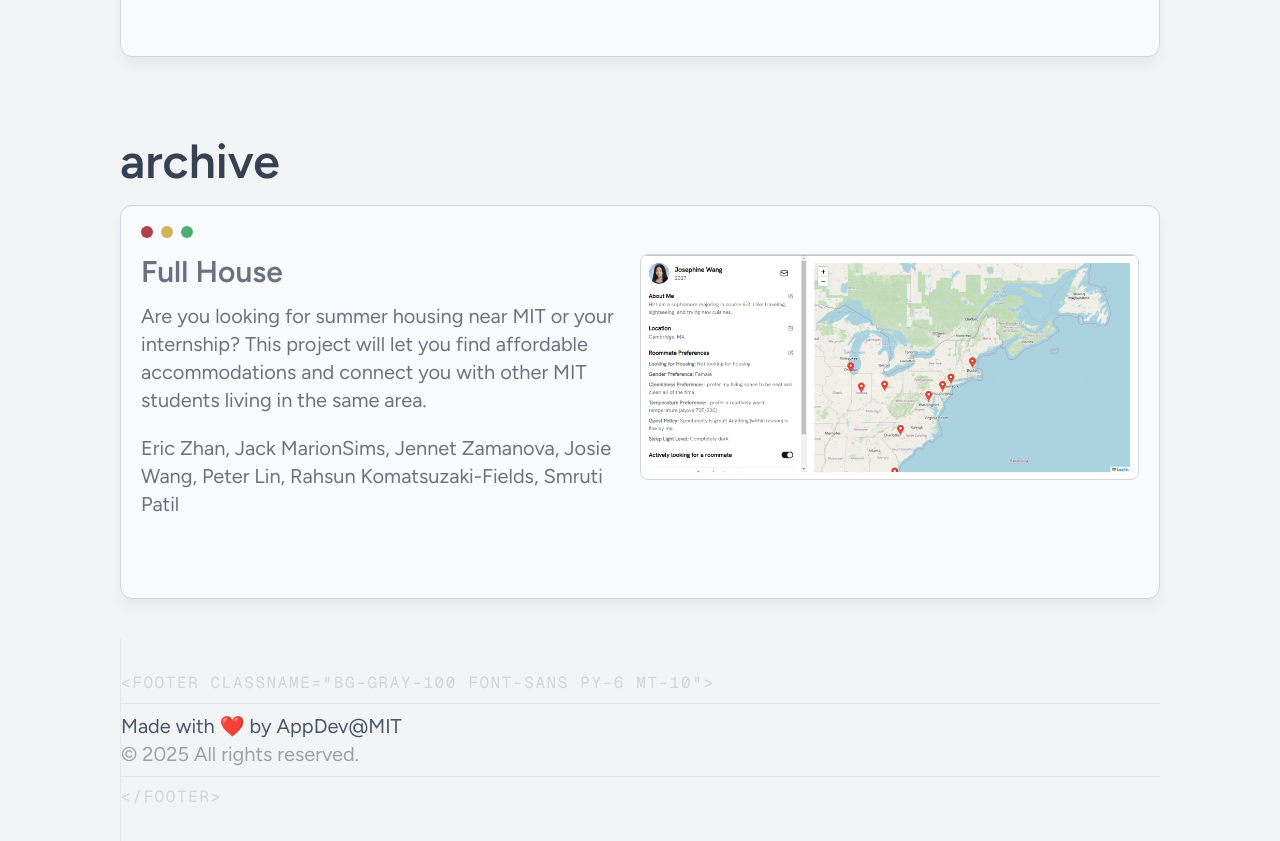
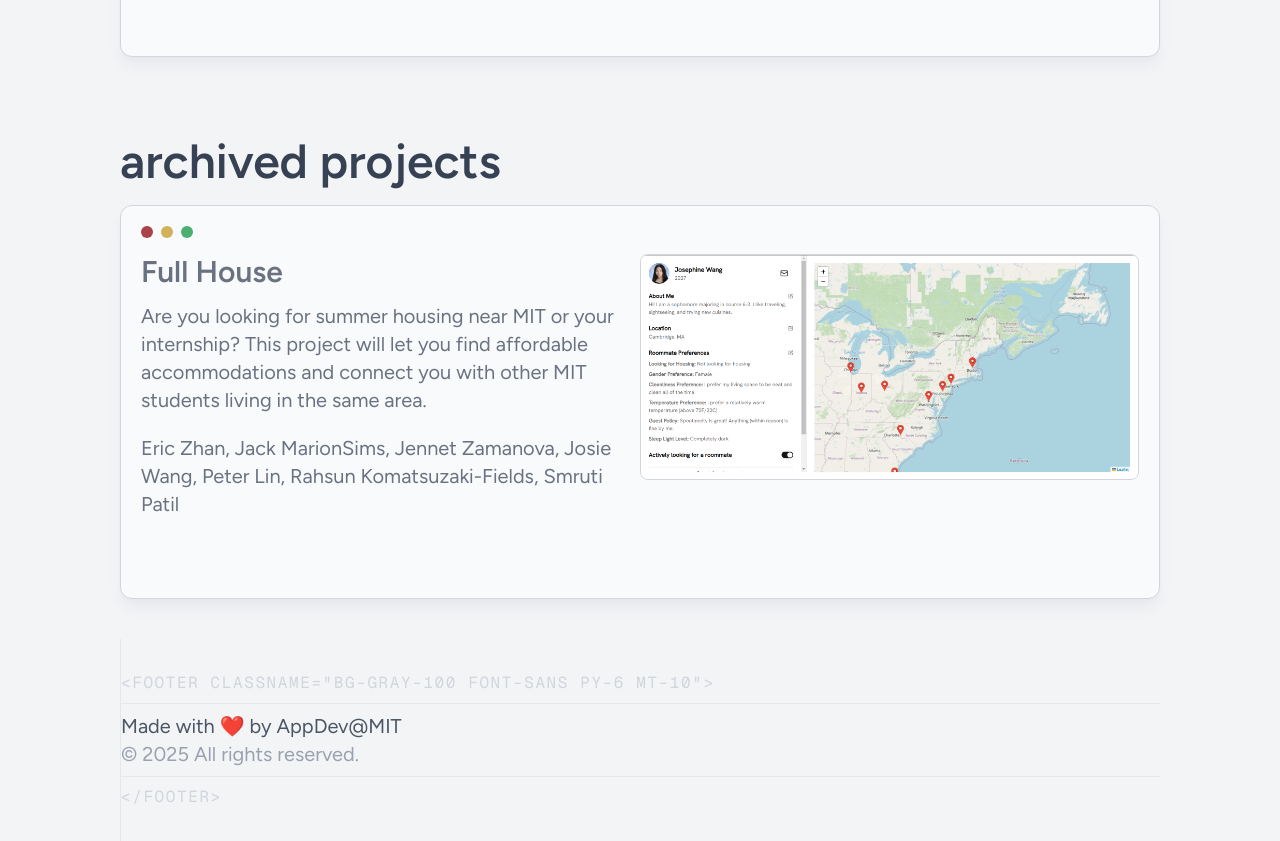
Before and after one commit to appdev-at-mit/appdev-site, a Next.js app: page /products in a window 1280 px wide. Shown: the part 1900-2741 px from the top of the page. Built offline with nearby package versions, Linux system fonts and the light colour scheme.

Commit message:
archived projects

```diff
--- a/src/app/products/page.tsx
+++ b/src/app/products/page.tsx
@@ -79,7 +79,7 @@
           <ProjectCard key={project.title} project={project} />
         ))}
         <h2 className="text-5xl mt-20 mb-5 font-semibold text-gray-700">
-          archive
+          archived projects
         </h2>
         {archivedProjects.map((project) => (
           <ProjectCard key={project.title} project={project} />
```
